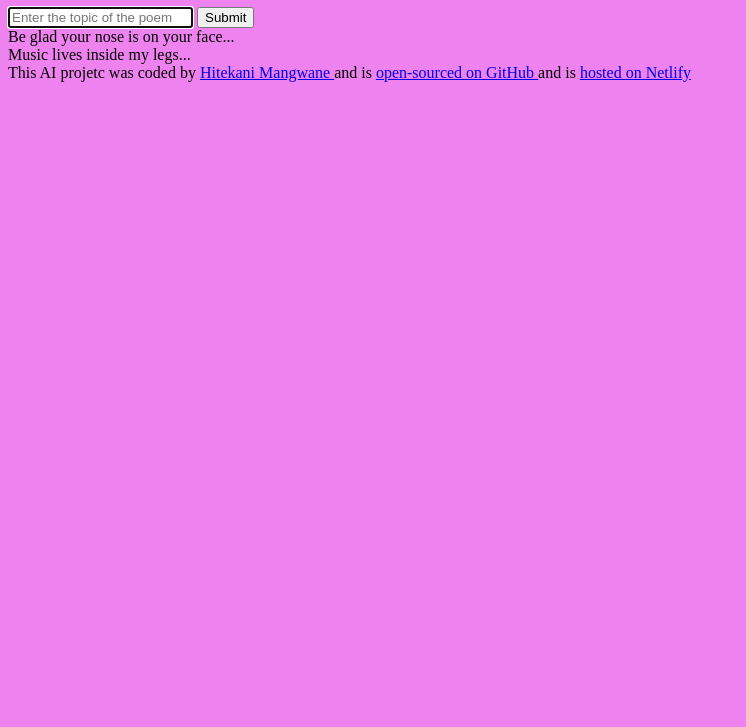
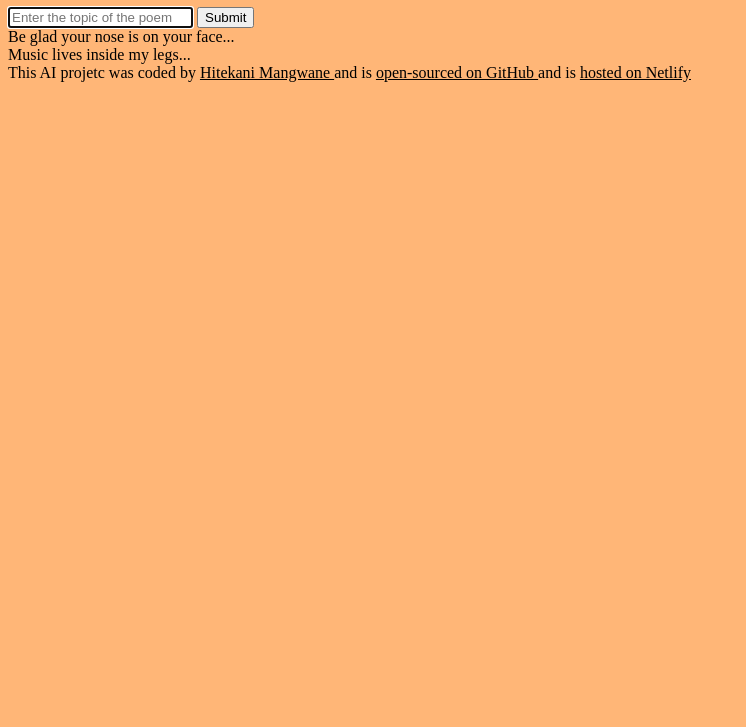
Before and after one commit to Hitty24/Poem-generator, a plain HTML site: page index.html in a window 1280 px wide. Shown: the part 73-800 px from the top of the page, without its empty margins (0-746 px from the left). Drawn offline with Linux system fonts and the light colour scheme.

Commit message:
modified CSS

```diff
--- a/src/style.css
+++ b/src/style.css
@@ -1,3 +1,7 @@
 body{
-     background-color: violet;
+  background:#ffb677;
 }
+
+a{
+    color: black;
+}
```
